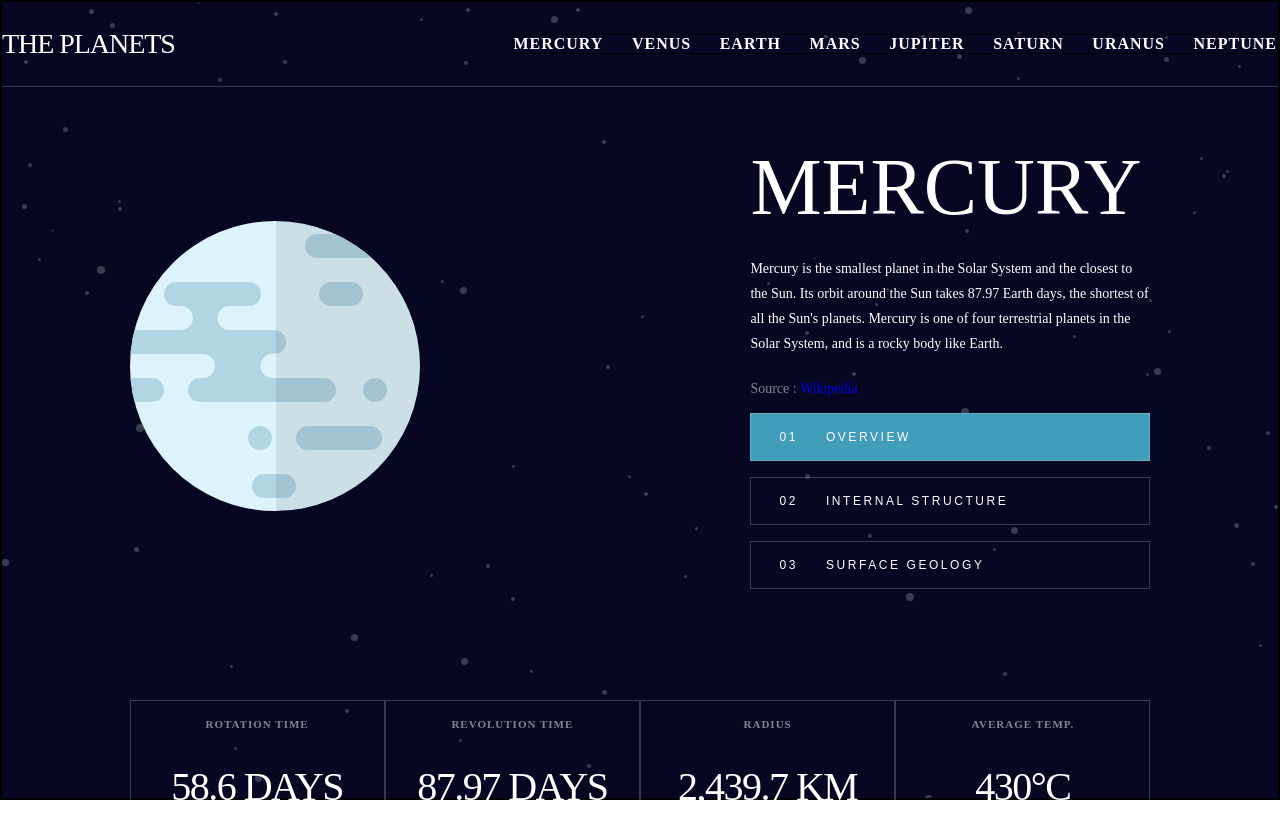
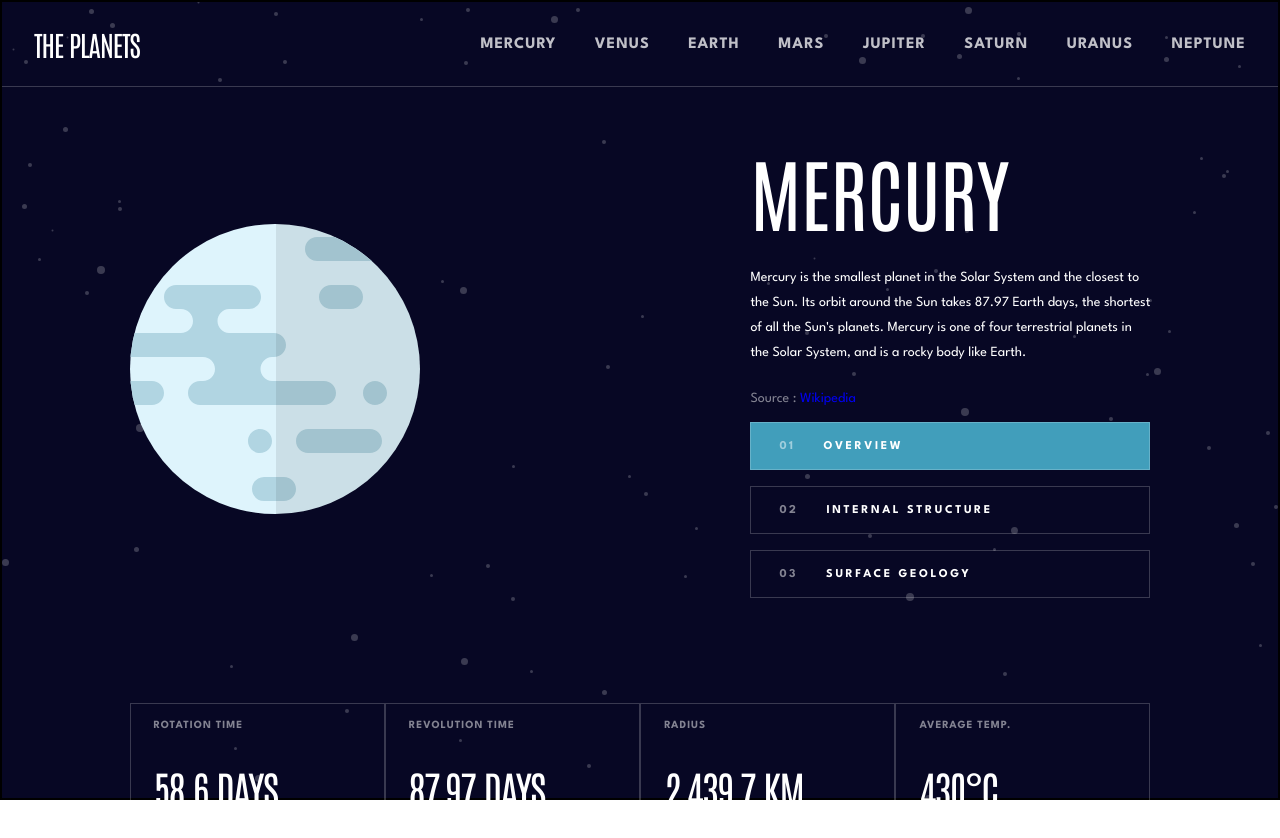
Before and after one commit to megi-j/planets-fact-site, a React (Create React App) app: page / in a window 1280 px wide. Shown: the top 838 px of the page. Built offline with nearby package versions, Linux system fonts and the light colour scheme; the HTML template or start-up script is replaced by a standard one.

Commit message:
added hover effects

```diff
--- a/package.json
+++ b/package.json
@@ -11,10 +11,12 @@
     "@types/node": "^16.18.11",
     "@types/react": "^18.0.26",
     "@types/react-dom": "^18.0.10",
+    "@types/react-helmet": "^6.1.6",
     "@types/react-router-dom": "^5.3.3",
     "@types/styled-components": "^5.1.26",
     "react": "^18.2.0",
     "react-dom": "^18.2.0",
+    "react-helmet": "^6.1.0",
     "react-router-dom": "^6.6.2",
     "react-scripts": "5.0.1",
     "styled-components": "^5.3.6",
--- a/src/App.tsx
+++ b/src/App.tsx
@@ -4,7 +4,7 @@ import Header from "./components/Header";
 import bg from "./assets/background-stars.svg";
 import { useState } from "react";
 import PlanetPage from "./components/PlanetPage";
-
+import { Helmet } from "react-helmet";
 let data = require("./data.json");
 const GlobalStyles = createGlobalStyle`
   *{
@@ -49,6 +49,12 @@ function App() {
   return (
     <Container>
       <GlobalStyles />
+      <Helmet>
+        <link
+          href="https://fonts.googleapis.com/css2?family=Antonio&family=League+Spartan:wght@400;700&display=swap"
+          rel="stylesheet"
+        />
+      </Helmet>
       <Routes>
         <Route
           path="/"
--- /dev/null
+++ b/src/components/Button.tsx
@@ -0,0 +1,35 @@
+import styled from "styled-components";
+interface Props {
+  selectButton: any;
+  name: any;
+}
+export const Button = styled.button<Props>`
+  width: 100%;
+  height: 48px;
+  margin-top: 16px;
+  color: #fff;
+  border: 1px solid rgba(255, 255, 255, 0.2);
+  letter-spacing: 2.57143px;
+  text-transform: uppercase;
+  font-size: 12px;
+  display: flex;
+  justify-content: flex-start;
+  align-items: center;
+  cursor: pointer;
+  &:hover {
+    background-color: rgba(216, 216, 216, 0.2);
+  }
+  background: ${(props) =>
+    props.selectButton == props.name ? "#419EBB" : "none"};
+`;
+
+// const PlanetButton = styled.button<Props>`
+//   width: 100%;
+//   height: 48px;
+
+//   border: 1px solid red;
+//   margin-bottom: 16px;
+//   color: #fff;
+// `;
+// background: ${(props) =>
+//   props.chosenButton == item.number ? "#419EBB" : "none"};
--- a/src/components/Header.tsx
+++ b/src/components/Header.tsx
@@ -20,4 +20,6 @@ const Logo = styled.h2`
   color: #fff;
   font-weight: 400;
   letter-spacing: -1.05px;
+  font-family: "Antonio";
+  margin-left: 32px;
 `;
--- a/src/components/Navigation.tsx
+++ b/src/components/Navigation.tsx
@@ -3,35 +3,56 @@ import styled from "styled-components";
 
 export default function Navigation(props: any) {
   return (
-    <nav style={{ width: "60%" }}>
+    <Nav>
       <ListUl>
         {props.info.map((item: any) => {
           return (
             <List>
-              <NavLink
-                style={{ color: "#fff" }}
+              <NavbarLink
                 to={item.name === "Mercury" ? "/" : item.name}
                 onClick={() => {
                   props.handleClick(item.name);
                 }}
               >
                 {item.name}
-              </NavLink>
+              </NavbarLink>
             </List>
           );
         })}
       </ListUl>
-    </nav>
+    </Nav>
   );
 }
+const NavbarLink = styled(NavLink)`
+  font-family: "League Spartan";
+  color: rgba(255, 255, 255, 0.75);
+  &:hover {
+    color: #fff;
+  }
+`;
+
+const Nav = styled.nav`
+  width: 60%;
+  height: 100%;
+  margin-right: 32px;
+`;
 const ListUl = styled.ul`
   width: 100%;
+  height: 100%;
   display: flex;
   justify-content: space-between;
-  border: 1px solid black;
+  align-items: center;
 `;
 const List = styled.li`
+  height: 100%;
   letter-spacing: 1px;
   text-transform: uppercase;
   font-weight: 700;
+  color: rgba(255, 255, 255, 0.75);
+  display: flex;
+  justify-content: space-between;
+  align-items: center;
+  &:hover {
+    border-top: 4px solid #419ebb;
+  }
 `;
--- a/src/components/PlanetPage.tsx
+++ b/src/components/PlanetPage.tsx
@@ -23,7 +23,7 @@ import UranusGeology from "../assets/geology-uranus.png";
 import NeptunePlanet from "../assets/planet-neptune.svg";
 import NeptuneInternal from "../assets/planet-neptune-internal.svg";
 import NeptuneGeology from "../assets/geology-neptune.png";
-
+import { Button } from "./Button";
 export default function PlanetPage(props: any) {
   function planetPhoto() {
     if (props.planetName === "Mercury" && props.selectButton === "OVERVIEW") {
@@ -149,27 +149,14 @@ export default function PlanetPage(props: any) {
           <PlanetButtonBox>
             {array.map((item) => {
               return (
-                <button
-                  style={{
-                    width: "100%",
-                    height: "48px",
-                    marginTop: "16px",
-                    color: "#fff",
-                    border: "1px solid rgba(255,255,255,0.2)",
-                    letterSpacing: "2.57143px",
-                    textTransform: "uppercase",
-                    fontSize: "12px",
-                    display: "flex",
-                    justifyContent: "flex-start",
-                    alignItems: "center",
-                    background:
-                      props.selectButton === item.name ? "#419EBB" : "none",
-                  }}
+                <Button
                   onClick={() => props.clickButton(item.name)}
+                  selectButton={props.selectButton}
+                  name={item.name}
                 >
-                  <p style={{ marginLeft: 28 }}>{item.number}</p>
-                  <p style={{ marginLeft: 28 }}>{item.name}</p>
-                </button>
+                  <ButtonNumber>{item.number}</ButtonNumber>
+                  <ButtonName>{item.name}</ButtonName>
+                </Button>
               );
             })}
           </PlanetButtonBox>
@@ -224,7 +211,8 @@ const PlanetBox = styled.div`
   display: flex;
   flex-direction: column;
   justify-content: space-around;
-  align-items: center;
+  align-items: flex-start;
+  padding-left: 23px;
 `;
 const PlanetBoxTitle = styled.h6`
   font-weight: 700;
@@ -232,6 +220,7 @@ const PlanetBoxTitle = styled.h6`
   letter-spacing: 1px;
   text-transform: uppercase;
   color: rgba(255, 255, 255, 0.5);
+  font-family: "League Spartan";
 `;
 const PlanetBoxText = styled.p`
   font-weight: 400;
@@ -239,6 +228,7 @@ const PlanetBoxText = styled.p`
   letter-spacing: -1.5px;
   text-transform: uppercase;
   color: #ffffff;
+  font-family: "Antonio";
 `;
 const PlanetInfoBox = styled.div`
   width: 400px;
@@ -247,6 +237,7 @@ const PlanetInfoBox = styled.div`
 const PlanetTitle = styled.h1`
   font-weight: 400;
   font-size: 80px;
+  font-family: "Antonio";
   text-transform: uppercase;
   color: #ffffff;
   margin-bottom: 23px;
@@ -257,10 +248,12 @@ const PlanetText = styled.p`
   line-height: 25px;
   color: #fff;
   margin-bottom: 23px;
+  font-family: "League Spartan";
 `;
 const PlanetTextSource = styled.span`
   font-weight: 400;
   font-size: 14px;
+  font-family: "League Spartan";
   color: rgba(255, 255, 255, 0.5);
   margin-bottom: 39px;
 `;
@@ -270,6 +263,24 @@ const PlanetButtonBox = styled.div`
 interface Props {
   chosenButton?: any;
 }
+const ButtonNumber = styled.p`
+  margin-left: 28px;
+  font-weight: 700;
+  font-size: 12px;
+  letter-spacing: 2.57143px;
+  text-transform: uppercase;
+  color: rgba(255, 255, 255, 0.5);
+  font-family: "League Spartan";
+`;
+const ButtonName = styled.p`
+  margin-left: 28px;
+  font-weight: 700;
+  font-size: 12px;
+  letter-spacing: 2.57143px;
+  text-transform: uppercase;
+  color: #ffffff;
+  font-family: "League Spartan";
+`;
 // const PlanetButton = styled.button<Props>`
 //   width: 100%;
 //   height: 48px;
```
Also changed, not shown: 1 other file (tests, documents, lock files or other folders).
